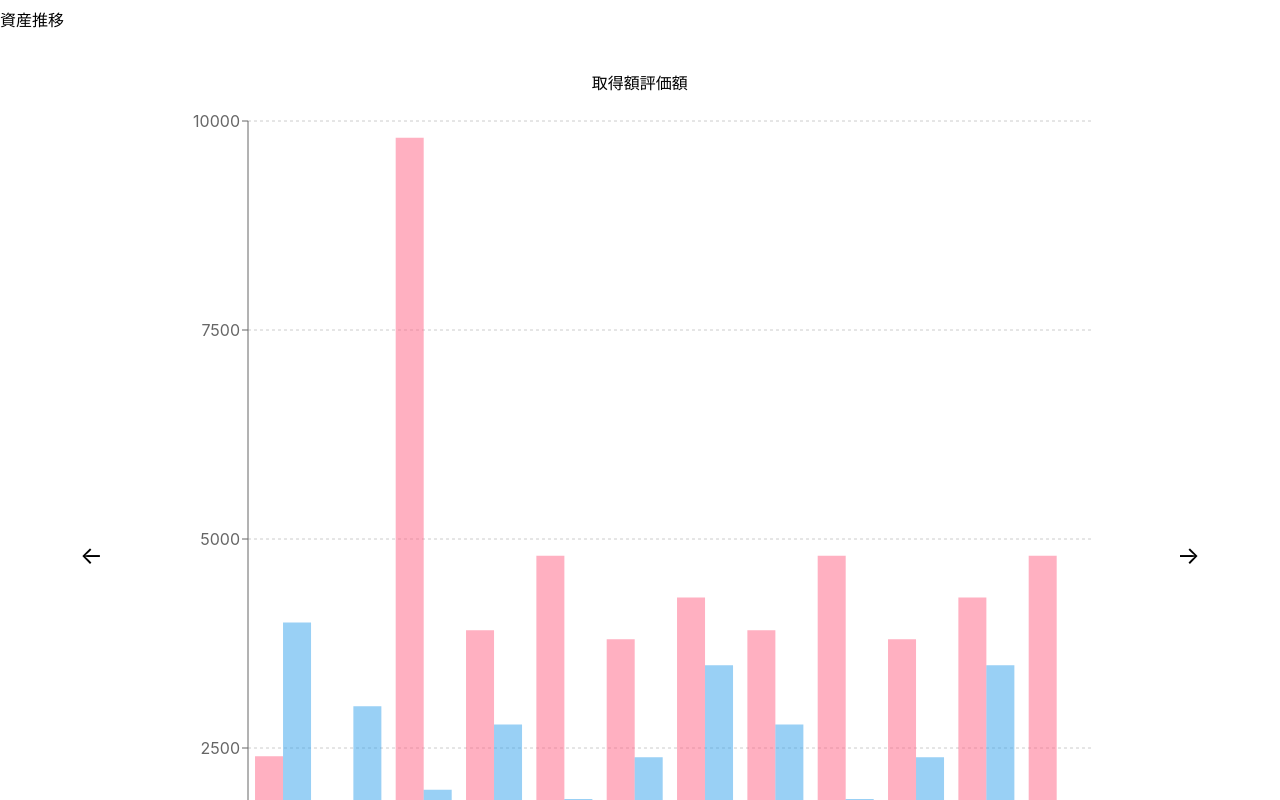
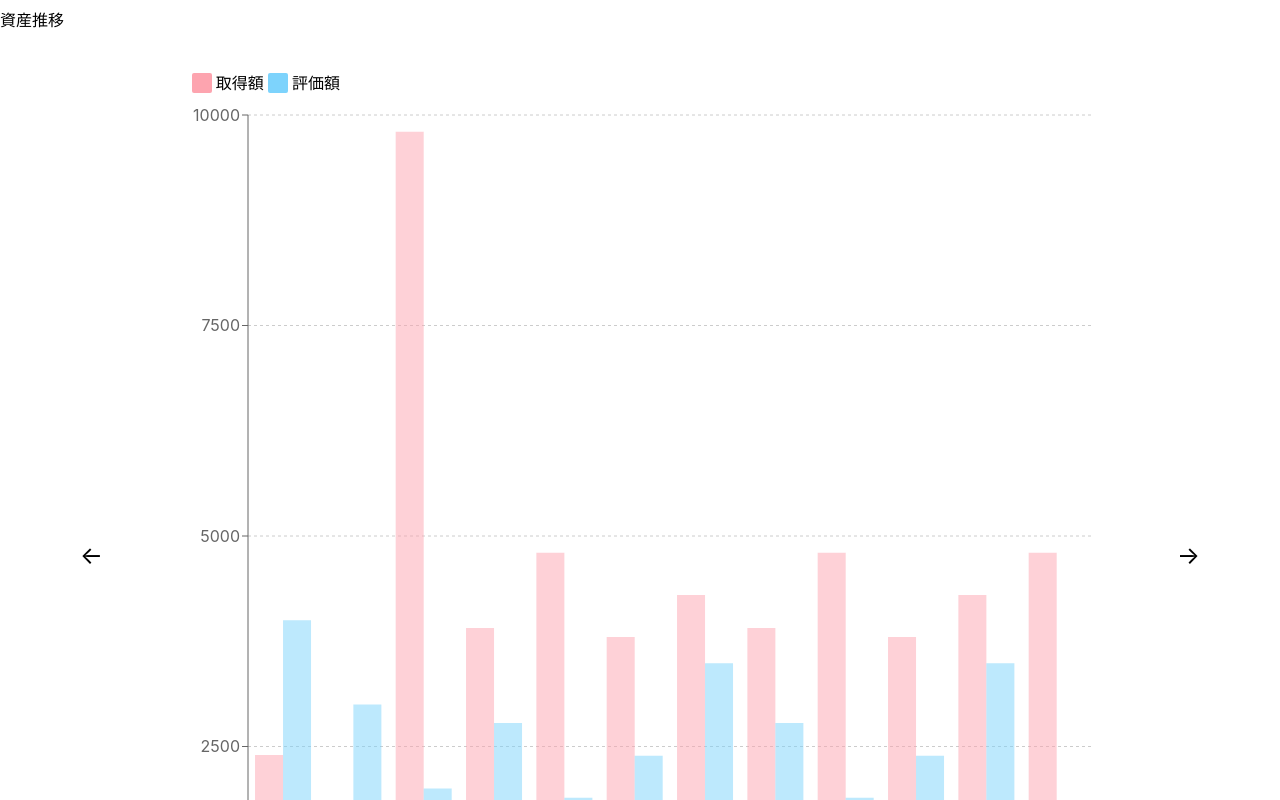
Before and after one commit to ghosrt/react-recharts-playground, a React (Create React App) app: page / in a window 1280 px wide. Shown: the top 800 px of the page. Built offline with nearby package versions, Linux system fonts and the light colour scheme.

Commit message:
add custom legends component.

```diff
--- a/src/CustomLegends.js
+++ b/src/CustomLegends.js
@@ -1,24 +1,31 @@
 import React, { Fragment } from 'react';
 
-const renderLegend = (props) => {
+const renderLegend = (props, additionalData) => {
   const { payload } = props;
 
   return (
-    <ul className='inline-flex'>
+    <ul className='flex items-start'>
       {payload.map((entry, color, index) => (
-        <Fragment>
-          {/* <span className='w-1 h-1' style={{ backgroundColor: color }}></span> */}
-          <rect
-            width={50}
-            height={50}
-            fill={true}
-            style={{ fill: color }}
-            rx={10}
-            ry={10}
-          />
+        <div className='flex items-start'>
+          <div
+            className={`w-5 h-5 mx-1 my-0.5 bg-[${entry.color.toLowerCase()}] rounded-sm`}
+            style={{ backgroundColor: entry.color }}
+          ></div>
+
           <li key={`item-${index}`}>{entry.value}</li>
-        </Fragment>
+        </div>
       ))}
+      {additionalData.length > 0 &&
+        additionalData.map((entry, index) => (
+          <div className='flex items-start'>
+            <div
+              className={`w-5 h-5 mx-1 my-0.5 bg-[${entry.color.toLowerCase()}] rounded-sm`}
+              style={{ backgroundColor: entry.color }}
+            ></div>
+
+            <li key={`item-${index}`}>{entry.value}</li>
+          </div>
+        ))}
     </ul>
   );
 };
--- a/src/ShareProfitChart.js
+++ b/src/ShareProfitChart.js
@@ -79,8 +79,9 @@ class ShareProfitChart extends PureComponent {
 
   render() {
     const { chartTitle } = this.props;
-    const acqColor = 'rgba(255, 99, 132, 0.5)';
-    const estColor = 'rgba(53, 162, 235, 0.5)';
+    const acqColor = '#FDA4AF';
+    const estColor = '#7DD3FC';
+    const barOpacity = '0.5';
     const acqDataName = '取得額';
     const estDataName = '評価額';
 
@@ -145,8 +146,18 @@ class ShareProfitChart extends PureComponent {
                   className='rounded-lg'
                   content={<CustomTooltip />}
                 />
-                <Bar dataKey='acqValue' fill={acqColor} name={acqDataName} />
-                <Bar dataKey='estValue' fill={estColor} name={estDataName} />
+                <Bar
+                  dataKey='acqValue'
+                  fill={acqColor}
+                  fillOpacity={barOpacity}
+                  name={acqDataName}
+                />
+                <Bar
+                  dataKey='estValue'
+                  fill={estColor}
+                  fillOpacity={barOpacity}
+                  name={estDataName}
+                />
               </BarChart>
             </ResponsiveContainer>
           </div>
```
